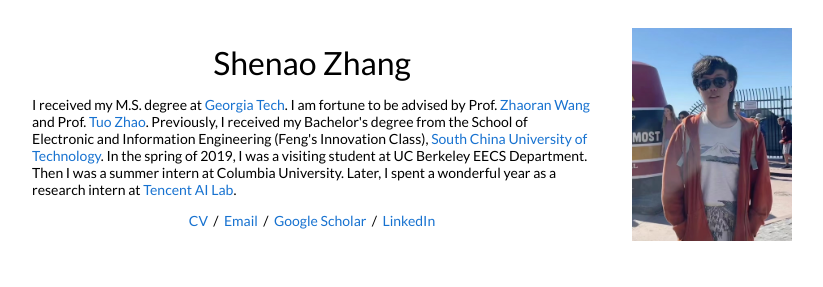
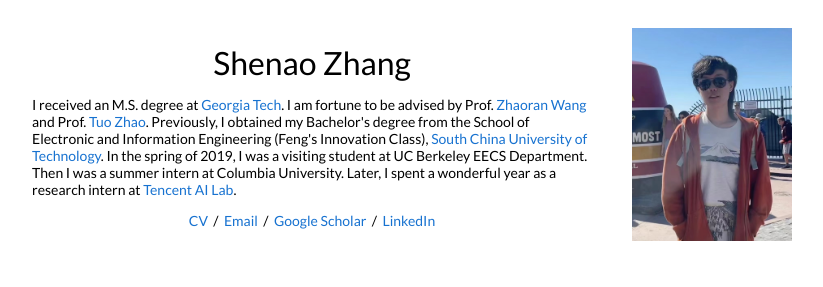
Before and after one commit to shenao-zhang/shenao-zhang.github.io, a Jekyll site: the page built from _posts/2021-12-02-mbpg.markdown, in a window 1280 px wide. Shown: the top 287 px of the page, without its empty margins (228-1051 px from the left). Built offline with Jekyll 4.4.1, drawn with Linux system fonts in a browser that asks for light colours.

Commit message:
Update default.html

```diff
--- a/_layouts/default.html
+++ b/_layouts/default.html
@@ -25,7 +25,7 @@
               <h1>
                 Shenao Zhang
               </h1>
-              <p>I received my M.S. degree at <a href="https://www.gatech.edu/">Georgia Tech</a>. I am fortune to be advised by Prof. <a href="https://zhaoranwang.github.io/">Zhaoran Wang</a> and Prof. <a href="https://www2.isye.gatech.edu/~tzhao80/">Tuo Zhao</a>. Previously, I received my Bachelor's degree from the School of Electronic and Information Engineering (Feng's Innovation Class), <a href="https://www.scut.edu.cn/en/">South China University of Technology</a>. In the spring of 2019, I was a visiting student at UC Berkeley EECS Department. Then I was a summer intern at Columbia University. Later, I spent a wonderful year as a research intern at  <a href="https://ai.tencent.com/ailab/en/index/">Tencent AI Lab</a>.
+              <p>I received an M.S. degree at <a href="https://www.gatech.edu/">Georgia Tech</a>. I am fortune to be advised by Prof. <a href="https://zhaoranwang.github.io/">Zhaoran Wang</a> and Prof. <a href="https://www2.isye.gatech.edu/~tzhao80/">Tuo Zhao</a>. Previously, I obtained my Bachelor's degree from the School of Electronic and Information Engineering (Feng's Innovation Class), <a href="https://www.scut.edu.cn/en/">South China University of Technology</a>. In the spring of 2019, I was a visiting student at UC Berkeley EECS Department. Then I was a summer intern at Columbia University. Later, I spent a wonderful year as a research intern at  <a href="https://ai.tencent.com/ailab/en/index/">Tencent AI Lab</a>.
               </p>
               <p style="text-align:center">
                 <a href="https://shenao-zhang.github.io/cv/Shenao_resume.pdf">CV</a> &nbsp;/&nbsp;
```
